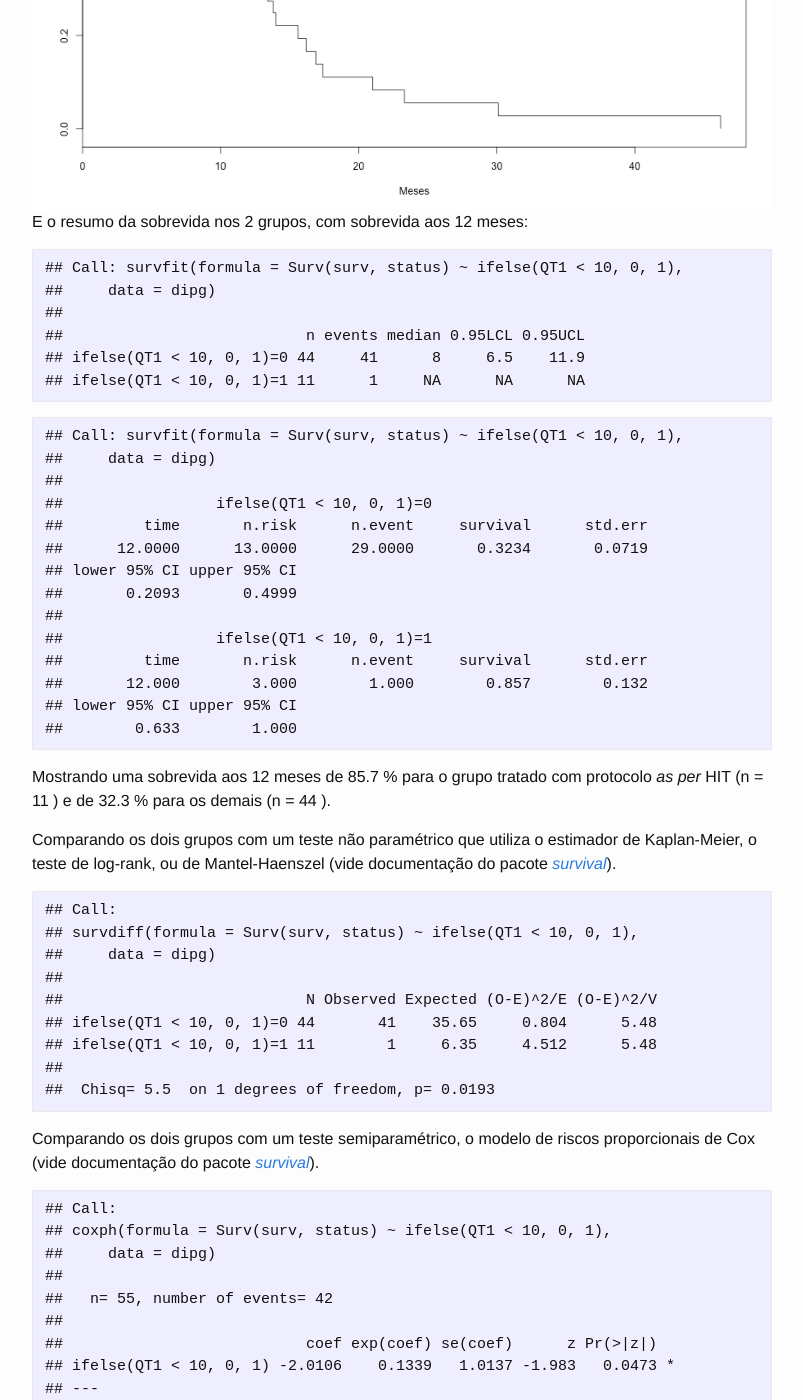
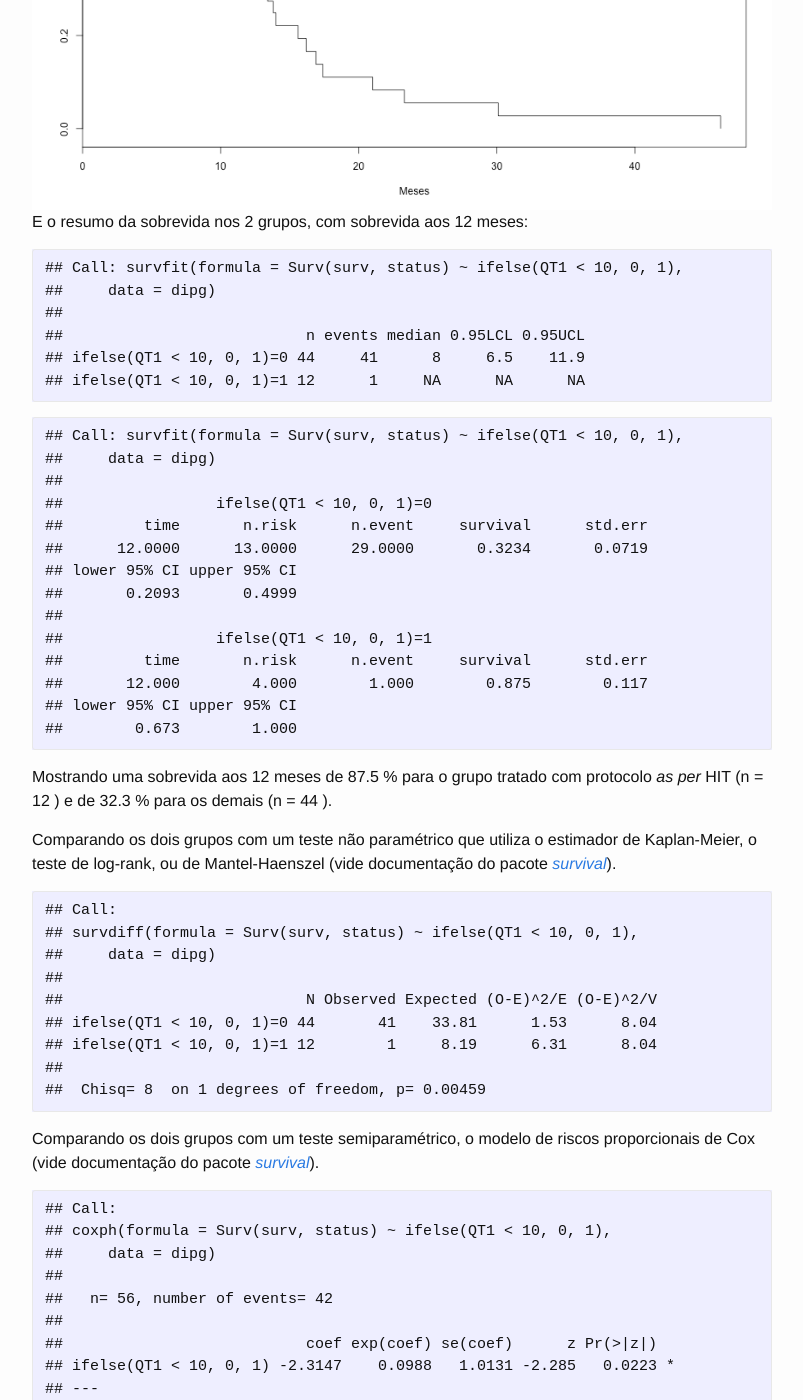
Before and after one commit to cmprsk/valkyrie, a Jekyll site: the page built from _posts/2016-06-13-Cálculos-da-análise-retrospectiva.md, in a window 1280 px wide and 1400 px high, scrolled down 2522 px. Shown: the whole window, without its empty margins (238-1041 px from the left). Built offline with Jekyll 4.4.1, drawn with Linux system fonts in a browser that asks for light colours; some of the changed text lies outside the part shown.

Commit message:
openlabnotebookexamplefix

````diff
--- a/_posts/2016-06-13-Cálculos-da-análise-retrospectiva.md
+++ b/_posts/2016-06-13-Cálculos-da-análise-retrospectiva.md
@@ -35,7 +35,7 @@
 ## Call: survfit(formula = Surv(surv, status) ~ 1, data = dipg)
 ##
 ##       n  events  median 0.95LCL 0.95UCL
-##    55.0    42.0     9.0     7.3    13.8
+##    56.0    42.0     9.5     7.3    13.8
 ```
 
 
@@ -43,20 +43,20 @@
 ## Call: survfit(formula = Surv(surv, status) ~ 1, data = dipg)
 ##
 ##  time n.risk n.event survival std.err lower 95% CI upper 95% CI
-##    12     16      30    0.383  0.0709        0.266         0.55
+##    12     17      30    0.395  0.0705        0.279        0.561
 ```
 
-Mostrando uma mediana de sobrevida de 11.9929296 meses e sobrevida em 12 meses de 38.3 %.
+Mostrando uma mediana de sobrevida de 12.7180495 meses e sobrevida em 12 meses de 39.5 %.
 
 
 ```
 ## Call: survfit(formula = Surv(surv, ifelse(status < 1, 1, 0)) ~ 1, data = dipg)
 ##
 ##       n  events  median 0.95LCL 0.95UCL
-##    55.0    13.0    19.6    13.8      NA
+##    56.0    14.0    25.0    15.8      NA
 ```
 
-Mostrando uma mediana de follow-up de 27.961267 meses.
+Mostrando uma mediana de follow-up de 25.5 meses.
 
 Aqui, o gráfico comparativo entre os pacientes que fizeram QT segundo um esquema HIT e os outros pacientes:
 
@@ -74,7 +74,7 @@
 ##
 ##                           n events median 0.95LCL 0.95UCL
 ## ifelse(QT1 < 10, 0, 1)=0 44     41      8     6.5    11.9
-## ifelse(QT1 < 10, 0, 1)=1 11      1     NA      NA      NA
+## ifelse(QT1 < 10, 0, 1)=1 12      1     NA      NA      NA
 ```
 
 ```
@@ -89,12 +89,12 @@
 ##
 ##                 ifelse(QT1 < 10, 0, 1)=1
 ##         time       n.risk      n.event     survival      std.err
-##       12.000        3.000        1.000        0.857        0.132
+##       12.000        4.000        1.000        0.875        0.117
 ## lower 95% CI upper 95% CI
-##        0.633        1.000
+##        0.673        1.000
 ```
 
-Mostrando uma sobrevida aos 12 meses de 85.7 % para o grupo tratado com protocolo _as per_ HIT (n = 11 ) e de 32.3 % para os demais (n = 44 ).
+Mostrando uma sobrevida aos 12 meses de 87.5 % para o grupo tratado com protocolo _as per_ HIT (n = 12 ) e de 32.3 % para os demais (n = 44 ).
 
 Comparando os dois grupos com um teste não paramétrico que utiliza o estimador de Kaplan-Meier, o teste de log-rank, ou de Mantel-Haenszel (vide documentação do pacote [_survival_](https://cran.r-project.org/web/packages/survival/survival.pdf)).
 
@@ -104,10 +104,10 @@
 ##     data = dipg)
 ##
 ##                           N Observed Expected (O-E)^2/E (O-E)^2/V
-## ifelse(QT1 < 10, 0, 1)=0 44       41    35.65     0.804      5.48
-## ifelse(QT1 < 10, 0, 1)=1 11        1     6.35     4.512      5.48
+## ifelse(QT1 < 10, 0, 1)=0 44       41    33.81      1.53      8.04
+## ifelse(QT1 < 10, 0, 1)=1 12        1     8.19      6.31      8.04
 ##
-##  Chisq= 5.5  on 1 degrees of freedom, p= 0.0193
+##  Chisq= 8  on 1 degrees of freedom, p= 0.00459
 ```
 Comparando os dois grupos com um teste semiparamétrico, o modelo de riscos proporcionais de Cox (vide documentação do pacote [_survival_](https://cran.r-project.org/web/packages/survival/survival.pdf)).
 
@@ -116,19 +116,20 @@
 ## coxph(formula = Surv(surv, status) ~ ifelse(QT1 < 10, 0, 1),
 ##     data = dipg)
 ##
-##   n= 55, number of events= 42
+##   n= 56, number of events= 42
 ##
 ##                           coef exp(coef) se(coef)      z Pr(>|z|)
-## ifelse(QT1 < 10, 0, 1) -2.0106    0.1339   1.0137 -1.983   0.0473 *
+## ifelse(QT1 < 10, 0, 1) -2.3147    0.0988   1.0131 -2.285   0.0223 *
 ## ---
 ## Signif. codes:  0 '***' 0.001 '**' 0.01 '*' 0.05 '.' 0.1 ' ' 1
 ##
 ##                        exp(coef) exp(-coef) lower .95 upper .95
-## ifelse(QT1 < 10, 0, 1)    0.1339      7.468   0.01836    0.9765
+## ifelse(QT1 < 10, 0, 1)    0.0988      10.12   0.01356    0.7197
 ##
-## Concordance= 0.57  (se = 0.035 )
-## Rsquare= 0.134   (max possible= 0.99 )
-## Likelihood ratio test= 7.91  on 1 df,   p=0.004916
-## Wald test            = 3.93  on 1 df,   p=0.04732
-## Score (logrank) test = 5.45  on 1 df,   p=0.01957
+## Concordance= 0.585  (se = 0.036 )
+## Rsquare= 0.189   (max possible= 0.99 )
+## Likelihood ratio test= 11.76  on 1 df,   p=0.0006042
+## Wald test            = 5.22  on 1 df,   p=0.02233
+## Score (logrank) test = 8  on 1 df,   p=0.004679
 ```
+Este resultado indica que existe a possibilidade de haver alguma diferença de sobrevida quando os pacientes recebem ácido valpróico juntamente com o tratamento.
--- a/_source/2016-06-13-Cálculos-da-análise-retrospectiva.Rmd
+++ b/_source/2016-06-13-Cálculos-da-análise-retrospectiva.Rmd
@@ -40,7 +40,7 @@
 survfit(Surv(surv,ifelse(status<1,1,0))~1,dipg)
 ```
 
-Mostrando uma mediana de follow-up de `r summary(survfit(Surv(surv,ifelse(status<1,1,0))~1,dipg))$table[5]` meses.
+Mostrando uma mediana de follow-up de `r round(summary(survfit(Surv(surv,ifelse(status<1,1,0))~1,dipg))$table[5],1)` meses.
 
 Aqui, o gráfico comparativo entre os pacientes que fizeram QT segundo um esquema HIT e os outros pacientes:
 
@@ -65,3 +65,4 @@
 ```{r echo=F}
 summary(coxph(Surv(surv,status)~ifelse(QT1<10,0,1),dipg))
 ```
+Este resultado indica que existe a possibilidade de haver alguma diferença de sobrevida quando os pacientes recebem ácido valpróico juntamente com o tratamento.
````
Also changed, not shown: figure/source/2016-06-13-Cálculos-da-análise-retrospectiva/Sobrevida-1.png, figure/source/2016-06-13-Cálculos-da-análise-retrospectiva/Sobrevida2-1.png.
